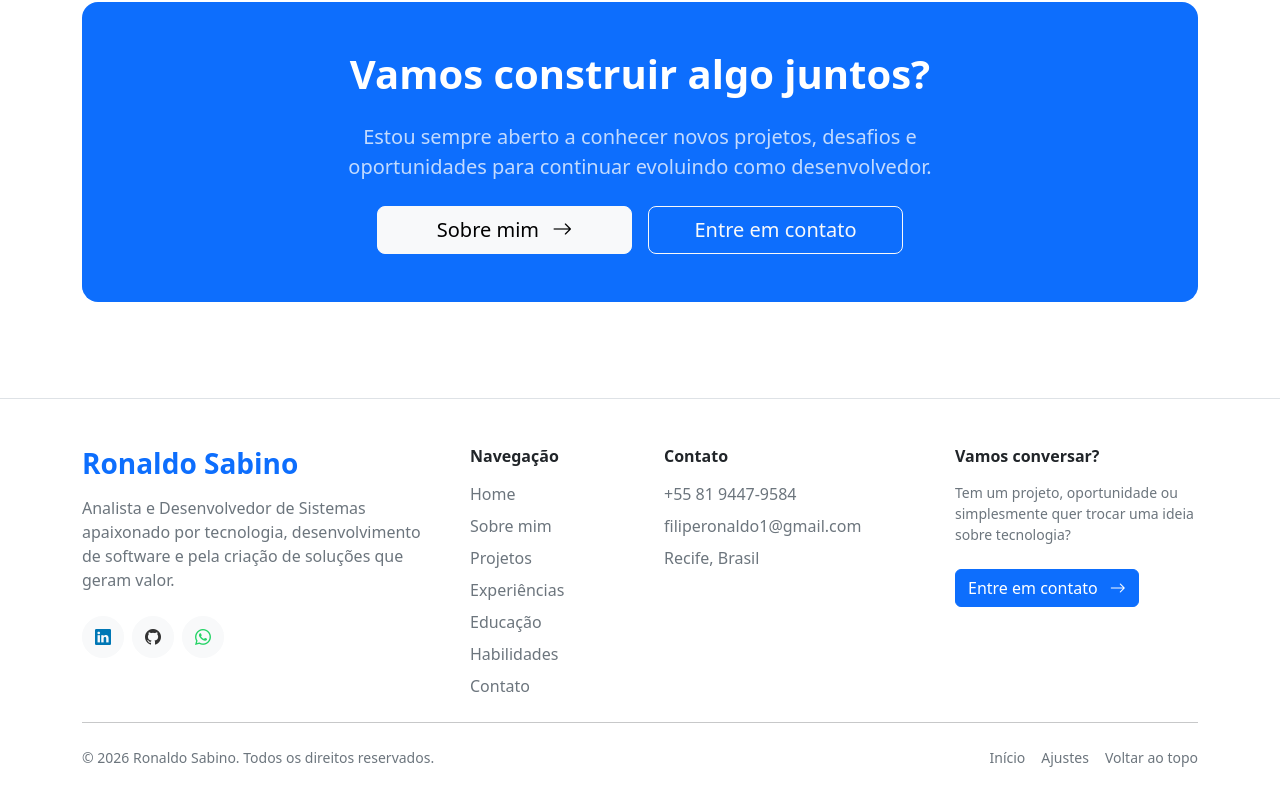
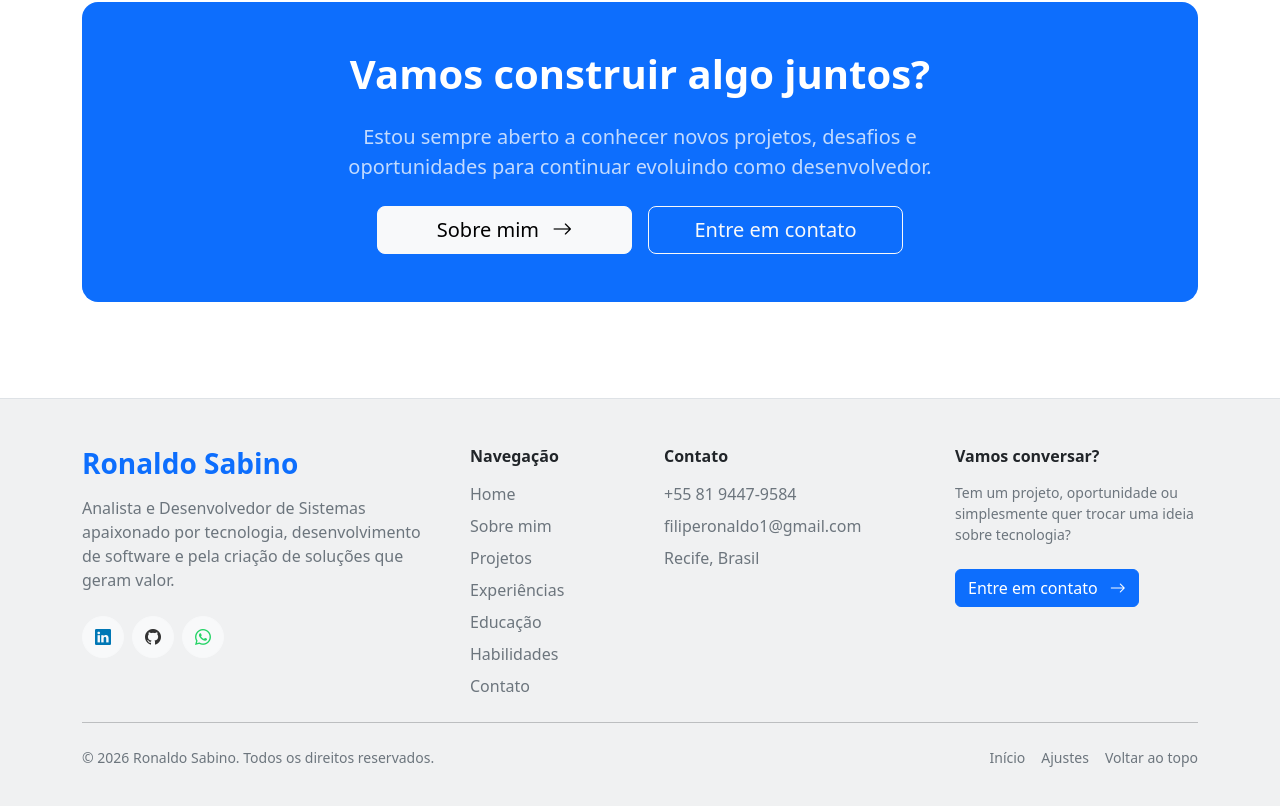
Before and after one commit to ronaldosabino/professional-portfolio, an Angular app: page / in a window 1280 px wide. Shown: the part 3775-4581 px from the top of the page. Built offline with nearby package versions, Linux system fonts and the light colour scheme.

Commit message:
feat: change footer background color

```diff
--- a/src/app/core/components/footer/footer.html
+++ b/src/app/core/components/footer/footer.html
@@ -1,4 +1,4 @@
-<footer class="border-top mt-5">
+<footer class="border-top mt-5 bg-secondary bg-opacity-10">
 
     <div class="container py-5">
 
```
